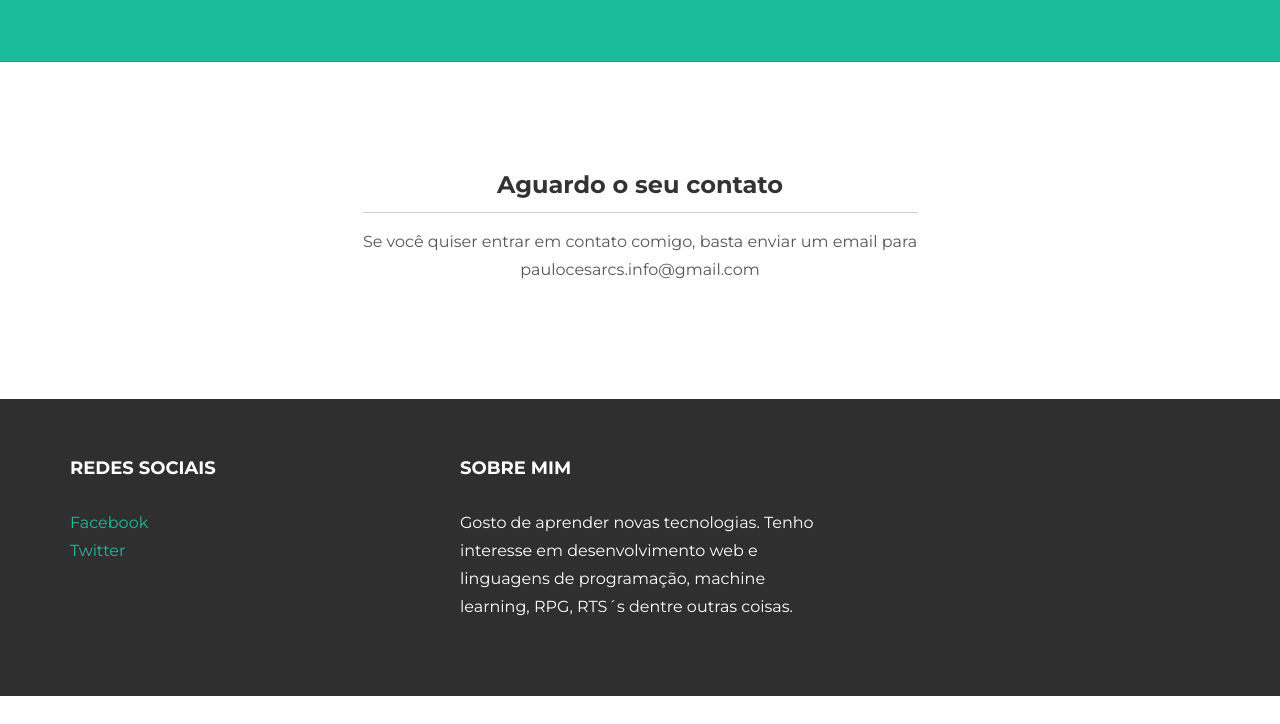
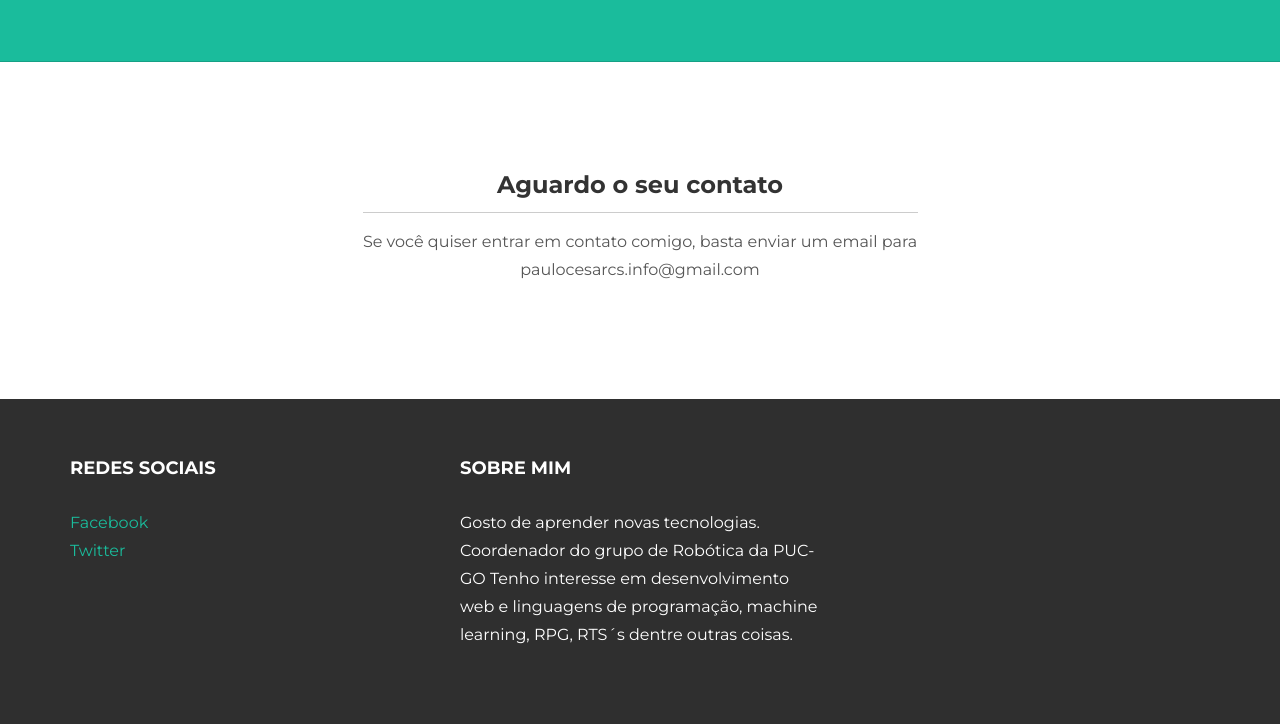
Before and after one commit to paulocesarcsdev/paulocesarcsdev.github.io, a plain HTML site: page contact.html in a window 1280 px wide. Shown: the part 129-853 px from the top of the page. Before the commit the page ends 825 px from the top, so only its background shows below. Drawn offline with nearby package versions, Linux system fonts and the light colour scheme.

Commit message:
Fix HTML

```diff
--- a/contact.html
+++ b/contact.html
@@ -82,7 +82,7 @@
 
 				<div class="col-lg-4">
 					<h4>Sobre mim</h4>
-					<p>Gosto de aprender novas tecnologias. Tenho interesse em desenvolvimento web e linguagens de programação, machine learning, RPG, RTS´s dentre outras coisas.</p>
+					<p>Gosto de aprender novas tecnologias. Coordenador do grupo de Robótica da PUC-GO Tenho interesse em desenvolvimento web e linguagens de programação, machine learning, RPG, RTS´s dentre outras coisas.</p>
 				</div><!-- /col-lg-4 -->
 
 			</div>
```
Also changed, not shown: about.html (+1 -2 lines), index.html (+1 -1 lines).
